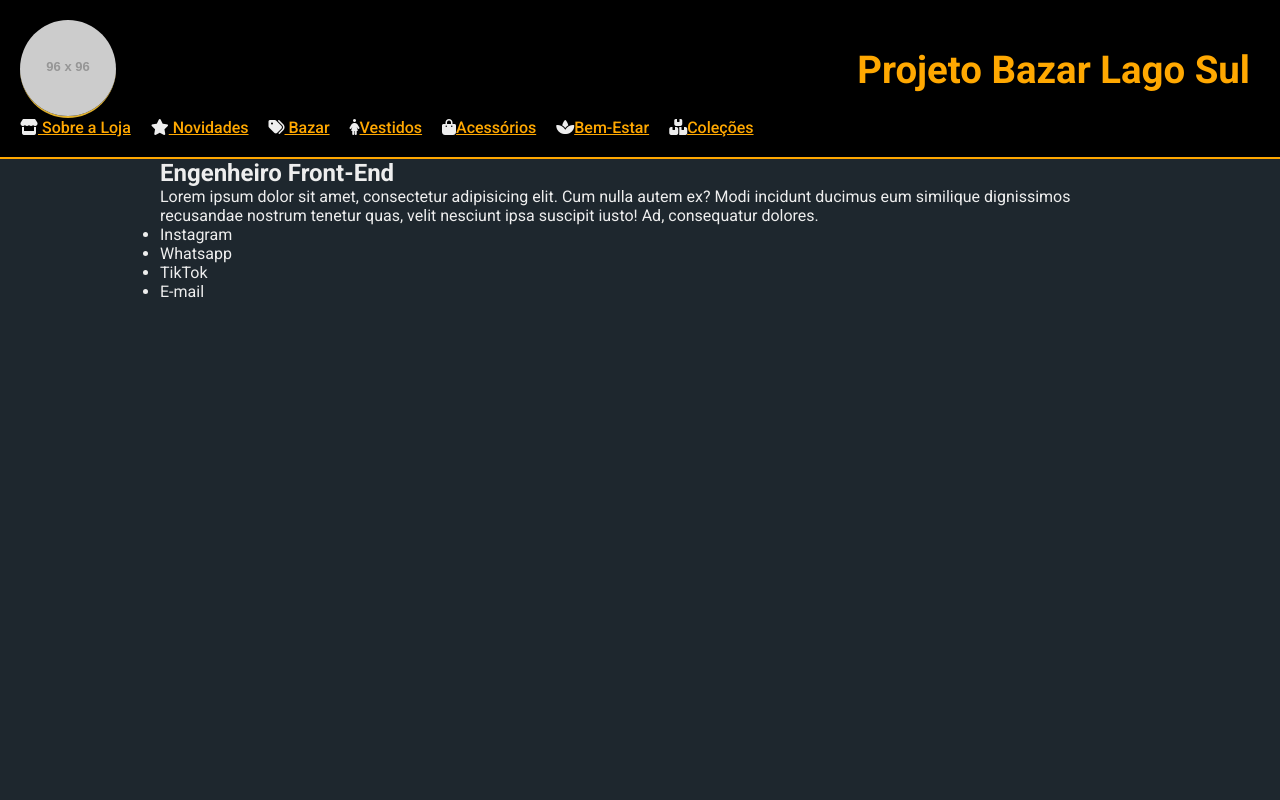
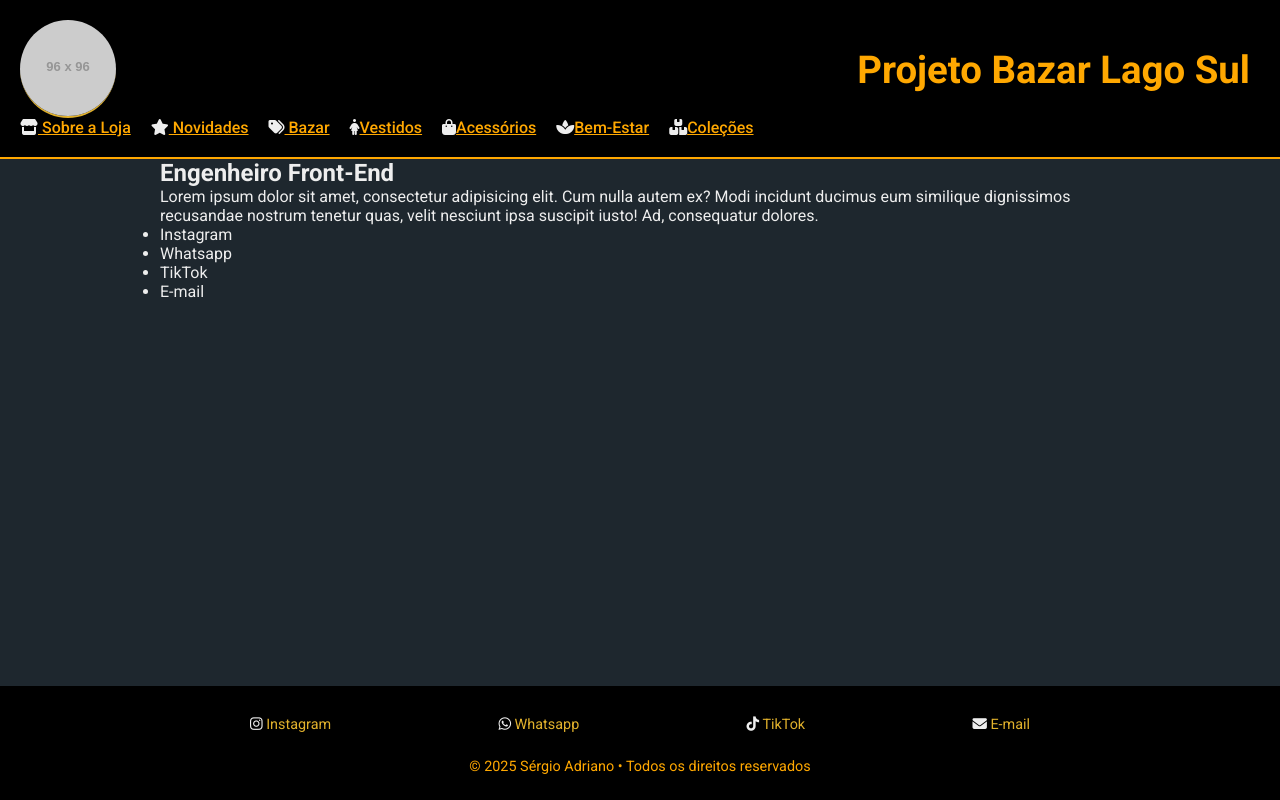
Before and after one commit to SergioAdrianoMCaetano/Site_Simples_LESS_Bazar_Jamiro, a website: page index.html in a window 1280 px wide. Drawn offline with Linux system fonts and the light colour scheme; placeholder pictures from the web are drawn by us.

Commit message:
Implementação do rodapé com Redes Sociais

```diff
--- a/index.html
+++ b/index.html
@@ -43,6 +43,18 @@
                 </ul>
             </nav>
         </div>
+
+        <footer class="site-footer">
+            <div class="footer-content">
+                <ul class="footer-links">
+                    <li><a href="#Instagram"><i class="fa-brands fa-instagram"></i> Instagram</a></li>
+                    <li><a href="#Zap"><i class="fa-brands fa-whatsapp"></i> Whatsapp</a></li>
+                    <li><a href="#TikTok"><i class="fa-brands fa-tiktok"></i> TikTok</a></li>
+                    <li><a href="#E-mail"><i class="fa-solid fa-envelope"></i> E-mail</a></li>
+                </ul>
+                <p>&copy; 2025 Sérgio Adriano • Todos os direitos reservados</p>
+            </div>
+        </footer>
     </body>
 
     <script>
--- a/src/styles/main.less
+++ b/src/styles/main.less
@@ -11,6 +11,9 @@
 }
 
 body {
+    display: flex;
+    flex-direction: column;
+    min-height: 100vh;
     background-color: @corDeFundo;
 }
 
@@ -18,6 +21,7 @@ body {
     max-width: 960px;
     width: 100%;
     margin: 0 auto;
+    flex: 1;
 
     @media @breakpointMobile {
         max-width: 70%;
@@ -28,6 +32,7 @@ body {
     }
 }
 
+//HEADER
 .site-header {
     display: flex;
     flex-wrap: wrap;
@@ -126,6 +131,17 @@ body {
             li {
             padding: 10px 0;
             }
+
+            a {
+                text-decoration: none;
+                color: @corDeTextoPrimaria;
+                font-weight: 500;
+                transition: color 0.3s ease;
+
+                &:hover {
+                    color: @corDeFundoSecundaria;
+                }
+            }
         }
 
         &.active .nav-list {
@@ -134,3 +150,46 @@ body {
         }
     }
 }
+
+
+//FOOTER
+.site-footer {
+    background-color: @corDeFundoTerciaria;
+    padding: 20px 10px;
+    text-align: center;
+    font-size: 0.9rem;
+
+    .footer-content {
+        max-width: 800px;
+        margin: 0 auto;
+
+        p {
+            margin-top: 15px;
+            margin-bottom: 5px;
+            color: @corDeTextoSecundaria;
+        }
+
+        .footer-links {
+            list-style: none;
+            text-decoration: none;
+            padding: 10px;
+            display: flex;
+            justify-content: center;
+            flex-wrap: wrap;
+            gap: 15px;
+            justify-content: space-between;
+
+            li {
+                a {
+                text-decoration: none;
+                color: @corDosBotoes;
+                transition: color 0.3s ease;
+
+                &:hover {
+                    color: @corDeTextoPrimaria
+                }
+            }
+            }
+        }
+    }
+}
```
Also changed, not shown: build/styles/main.css.
